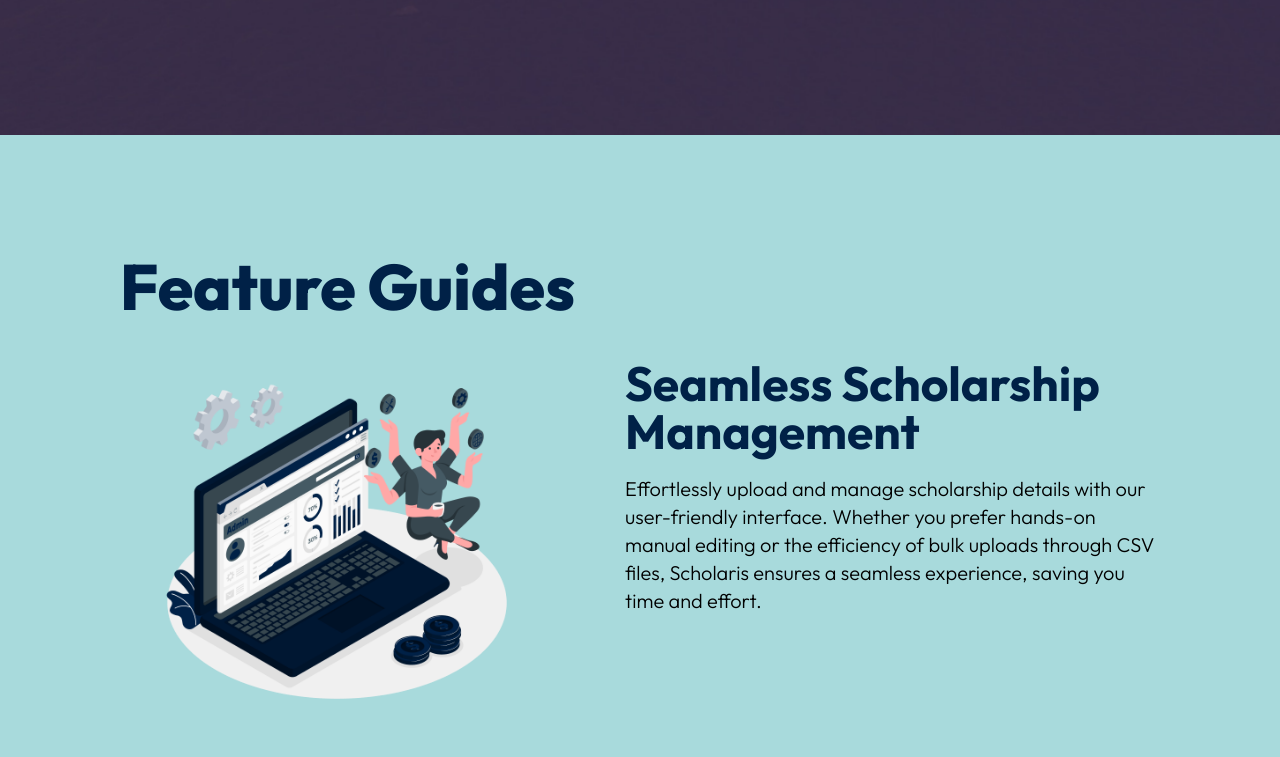
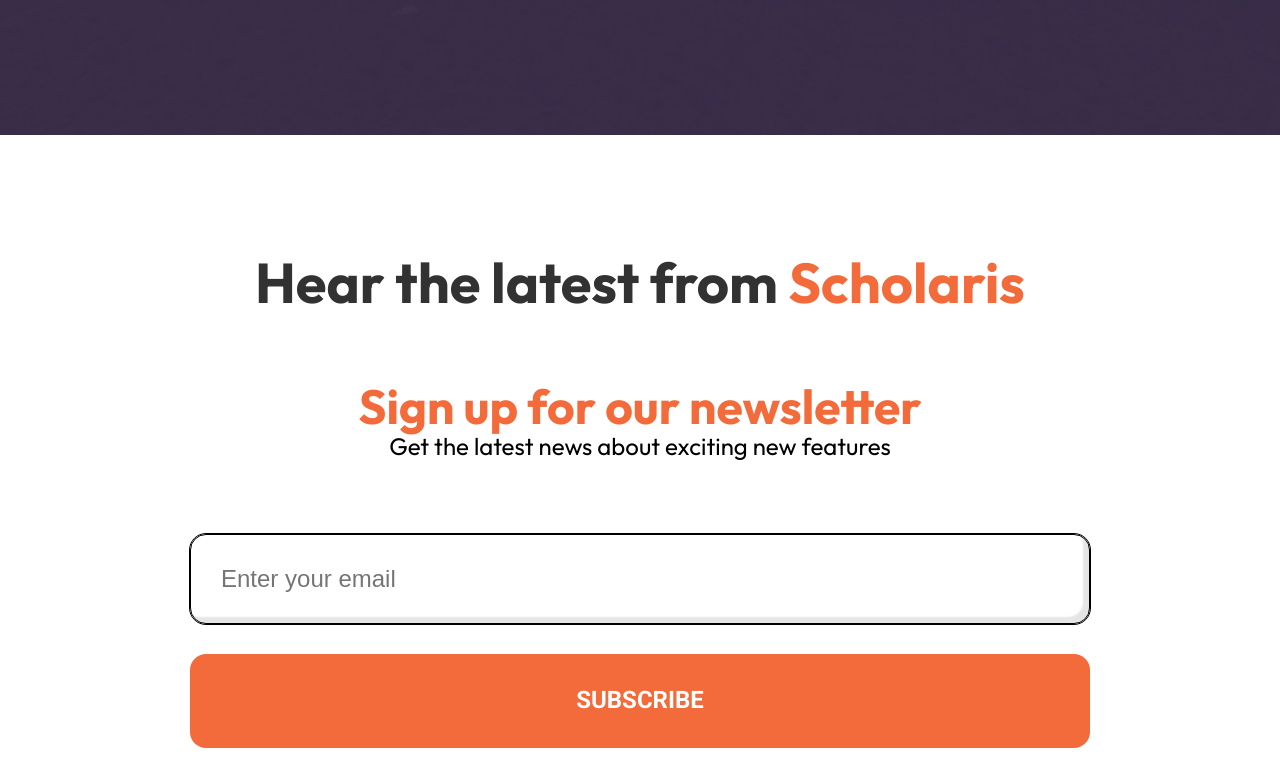
Before and after one commit to Sence1-inc/sp-scholaris-master, a React (Create React App) app in the folder frontend/: page /student in a window 1280 px wide. Shown: the part 760-1517 px from the top of the page. Built offline with nearby package versions, Linux system fonts and the light colour scheme.

Commit message:
Update sequence of sections

```diff
--- a/frontend/src/containers/TeaserPage/TeaserProvider.tsx
+++ b/frontend/src/containers/TeaserPage/TeaserProvider.tsx
@@ -5,6 +5,7 @@ import WelcomeSection from '../../components/WelcomeSection/WelcomeSection';
 import Newsletter from '../../components/Newsletter/Newsletter';
 import Search from '../../components/Search/Search';
 import { PROVIDER_WELCOME_SUBHEADER } from '../../data/ProviderContent';
+import { PROVIDER_TYPE } from '../../constants/constants';
 
 
 const HomePage: React.FC = () => {
@@ -12,11 +13,11 @@ const HomePage: React.FC = () => {
     <>
       <Header />
       <WelcomeSection subheader={PROVIDER_WELCOME_SUBHEADER} />
-      <Search/>
-      <Newsletter user_type='student' title_content={<>
+      <Newsletter user_type={PROVIDER_TYPE} title_content={<>
             Hear the latest from{' '}
             <span className='newsletter-subheader__orange'>Scholaris</span>
-          </>} subtitle_content={'Sign up for our newsletter'} description_content={'Get the latest news about exciting new features'} />
+          </>} subtitle_content={'Sign up for our newsletter'}
+          description_content={'Get the latest news about exciting new features'} />
       <Footer />
     </>
   );
--- a/frontend/src/containers/TeaserPage/TeaserStudent.tsx
+++ b/frontend/src/containers/TeaserPage/TeaserStudent.tsx
@@ -7,14 +7,20 @@ import WelcomeSection from '../../components/WelcomeSection/WelcomeSection';
 import Newsletter from '../../components/Newsletter/Newsletter';
 import { STUDENT_TYPE } from '../../constants/constants';
 import { STUDENT_WELCOME_SUBHEADER, STUDENT_WELCOME_THIRD_LEVEL_HEADING } from '../../data/StudentContent';
+import Search from '../../components/Search/Search';
 
 const HomePage: React.FC = () => {
   return (
     <>
       <Header />
       <WelcomeSection subheader={STUDENT_WELCOME_SUBHEADER} third_level_header={STUDENT_WELCOME_THIRD_LEVEL_HEADING} />
+      <Newsletter user_type={STUDENT_TYPE} title_content={<>
+            Hear the latest from{' '}
+            <span className='newsletter-subheader__orange'>Scholaris</span>
+          </>} subtitle_content={'Sign up for our newsletter'}
+          description_content={'Get the latest news about exciting new features'} />
       <FeatureGuides features={FEATURES} />
-      <Newsletter user_type={STUDENT_TYPE} title_content={'Stay Updated from our Newsletters'} subtitle_content={'Join Now, Stay Informed'} description_content={'Unlock Exclusive Updates for a Brighter Tomorrow.'} />
+      <Search />
       <Footer />
     </>
   );
```
